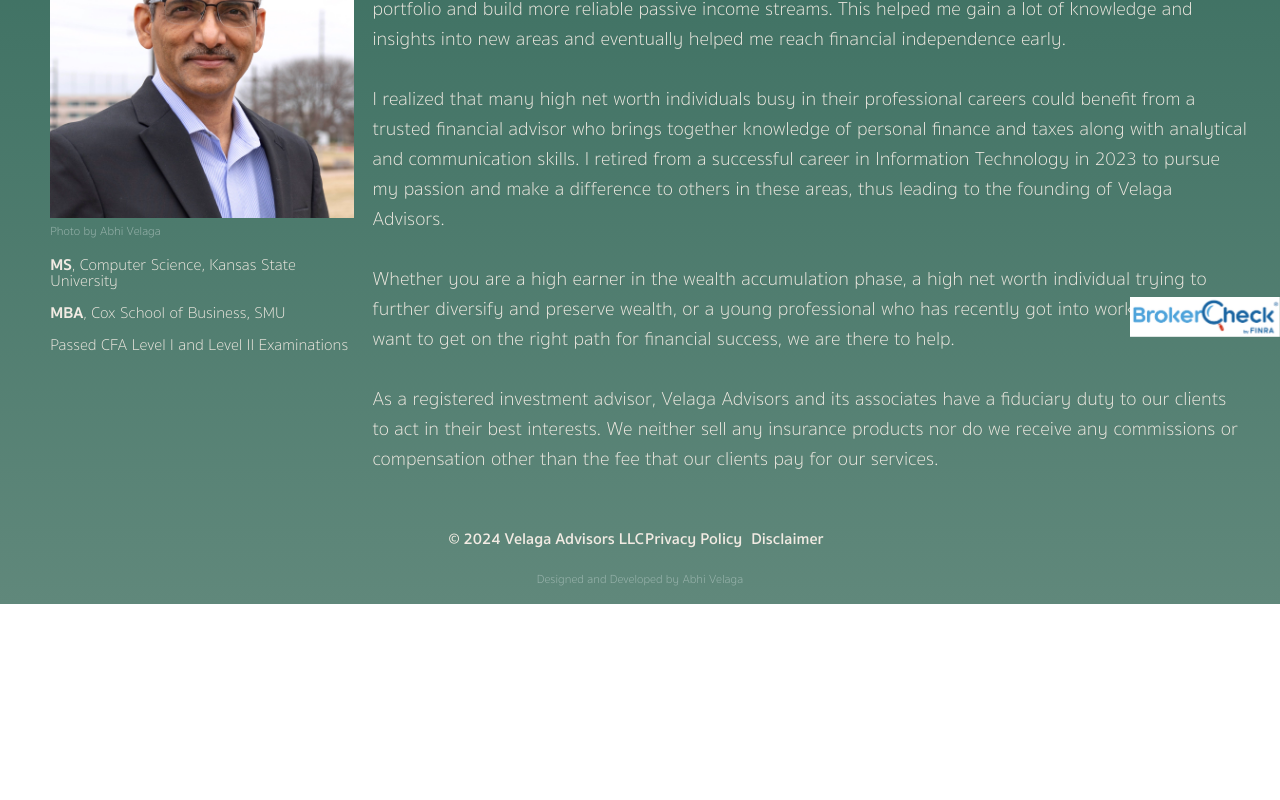
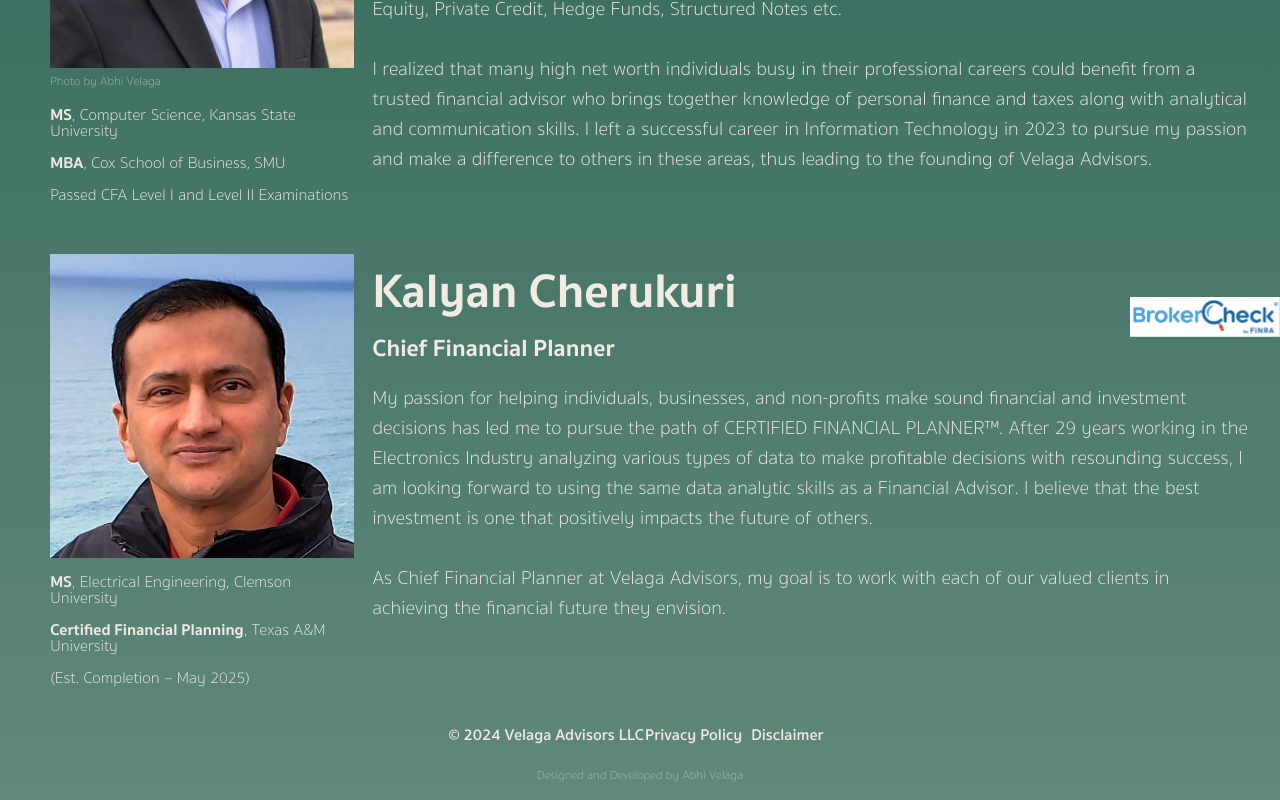
Before and after one commit to avelaga/velagaadvisors, a Next.js app: page /about in a window 1280 px wide. Shown: the part 463-1263 px from the top of the page. Before the commit the page ends 1067 px from the top, so only its background shows below. Built offline with nearby package versions, Linux system fonts and the light colour scheme.

Commit message:
updated about page with kalyan pic and new text

```diff
--- a/pages/about.js
+++ b/pages/about.js
@@ -32,8 +32,9 @@ export default function About() {
             </Head>
             <main className={styles.about}>
                 <div className={styles.content}>
+                    <div className={styles.row}>
                         <div className={styles.left}>
-                        <Image src="/krishna.jpg" width={200} height={200} style={{ width: '100%', height: 'auto' }} className={styles.krishna} />
+                            <Image src="/krishna.jpg" width={200} height={200} style={{ width: '100%', height: 'auto' }} className={styles.profilePic} />
                             <div className={styles.photoCredit}>Photo by Abhi Velaga</div>
                             <div className={styles.education}>
                                 <bold>MS</bold>, Computer Science, Kansas State University<br /><br />
@@ -46,14 +47,31 @@ export default function About() {
                             <div className={styles.header}>Krishna Velaga</div>
                             <div className={styles.subheader}>Founder / Chief Investment Officer</div>
                             <div className={styles.body}>
-                            I have always been passionate about investments and financial planning, and enjoyed sharing my knowledge to help family and friends on investments, college savings, tax planning and various other personal finance topics. I started investing in public equity markets in the late 1990s and expanded into alternative investments (commercial real estate, private equity, private credit, etc.) in 2016 to diversify my portfolio and build more reliable passive income streams. This helped me gain a lot of knowledge and insights into new areas and eventually helped me reach financial independence early.
+                                I have deep passion for Investment Research, Tax Strategies, College Savings, Retirement Planning and other areas of personal finance. My journey into the world of investing began in the late 1990s with equities and derivatives. In pursuit of higher risk-adjusted returns and generating quality passive income, I have later expanded my focus to include alternative investments such as Commercial Real Estate, Private Equity, Private Credit, Hedge Funds, Structured Notes etc.
                                 <br /><br />
-                            I realized that many high net worth individuals busy in their professional careers could benefit from a trusted financial advisor who brings together knowledge of personal finance and taxes along with analytical and communication skills. I retired from a successful career in Information Technology in 2023 to pursue my passion and make a difference to others in these areas, thus leading to the founding of Velaga Advisors.
+                                I realized that many high net worth individuals busy in their professional careers could benefit from a trusted financial advisor who brings together knowledge of personal finance and taxes along with analytical and communication skills. I left a successful career in Information Technology in 2023 to pursue my passion and make a difference to others in these areas, thus leading to the founding of Velaga Advisors.
+                            </div>
+                        </div>
+                    </div>
+
+                    <div className={styles.row}>
+                        <div className={styles.left}>
+                            <Image src="/kalyan.jpg" width={200} height={200} style={{ width: '100%', height: 'auto' }} className={styles.profilePic} />
+                            <div className={styles.education}>
+                                <bold>MS</bold>, Electrical Engineering, Clemson University<br /><br />
+                                <bold>Certified Financial Planning</bold>, Texas A&M University<br /><br />
+                                (Est. Completion – May 2025)
+                            </div>
+                        </div>
+                        <div className={styles.right}>
+                            <div className={styles.header}>Kalyan Cherukuri</div>
+                            <div className={styles.subheader}>Chief Financial Planner</div>
+                            <div className={styles.body}>
+                                My passion for helping individuals, businesses, and non-profits make sound financial and investment decisions has led me to pursue the path of CERTIFIED FINANCIAL PLANNER™.  After 29 years working in the Electronics Industry analyzing various types of data to make profitable decisions with resounding success, I am looking forward to using the same data analytic skills as a Financial Advisor.  I believe that the best investment is one that positively impacts the future of others.
                                 <br /><br />
-                            Whether you are a high earner in the wealth accumulation phase, a high net worth individual trying to further diversify and preserve wealth, or a young professional who has recently got into workforce and want to get on the right path for financial success, we are there to help.
-                            <br /><br />
-                            As a registered investment advisor, Velaga Advisors and its associates have a fiduciary duty to our clients to act in their best interests. We neither sell any insurance products nor do we receive any commissions or compensation other than the fee that our clients pay for our services.
+                                As Chief Financial Planner at Velaga Advisors, my goal is to work with each of our valued clients in achieving the financial future they envision.
 
+                            </div>
                         </div>
                     </div>
                 </div>
--- a/styles/About.module.css
+++ b/styles/About.module.css
@@ -11,6 +11,12 @@
     padding-left: 2rem;
     padding-right: 2rem;
     padding-top: 2rem;
+}
+
+.row {
+    display: flex;
+    flex-wrap: wrap;
+    margin-bottom: 2rem;
 }
 
 .header {
@@ -46,7 +52,6 @@
 
 .right {
     width: 72%;
-    display: flex;
     flex-wrap: wrap;
     justify-content: flex-start;
     text-align: left;
@@ -59,7 +64,7 @@
     line-height: 1rem;
 }
 
-.krishna {
+.profilePic {
     margin-right: 1rem;
     width: 100%;
 }
```
Also changed, not shown: public/kalyan.jpg (added). Lines whose indentation alone changed are shown as unchanged.
